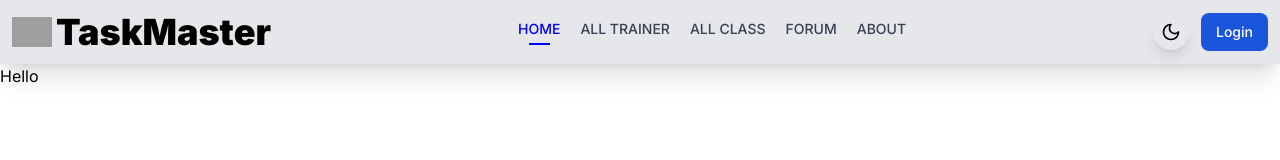
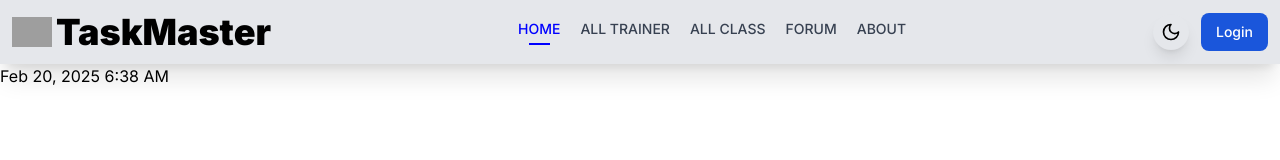
Before and after one commit to Az-Haris/TaskMaster-Frontend, a React (Vite) app: page / in a window 1280 px wide. Shown: the top 160 px of the page. Built offline with nearby package versions, Linux system fonts and the light colour scheme; no server answers; grey boxes are pictures that could not be loaded.

Commit message:
Added Moment package

```diff
--- a/package.json
+++ b/package.json
@@ -15,6 +15,7 @@
     "firebase": "^11.3.1",
     "flowbite-react": "^0.10.2",
     "lucide-react": "^0.475.0",
+    "moment": "^2.30.1",
     "react": "^18.3.1",
     "react-dom": "^18.3.1",
     "react-helmet-async": "^2.0.5",
--- /dev/null
+++ b/src/pages/Dashboard.jsx
@@ -0,0 +1,12 @@
+import moment from 'moment';
+
+const Dashboard = () => {
+    const date = moment().format('lll');
+    return (
+        <div>
+            <p>{date}</p>
+        </div>
+    );
+};
+
+export default Dashboard;
--- a/src/routes/Router.jsx
+++ b/src/routes/Router.jsx
@@ -4,6 +4,7 @@ import Login from "../pages/Login";
 import SignUp from "../pages/SignUp";
 import ForgotPass from "../pages/ForgotPass";
 import App from "../App";
+import Dashboard from "../pages/Dashboard";
 
 const Router = createBrowserRouter([
   {
@@ -16,7 +17,7 @@ const Router = createBrowserRouter([
     children: [
       {
         path: "/",
-        element: <div>Hello</div>,
+        element: <Dashboard></Dashboard>
       },
       {
         path: "/login",
```
Also changed, not shown: 1 other file (tests, documents, lock files or other folders).
